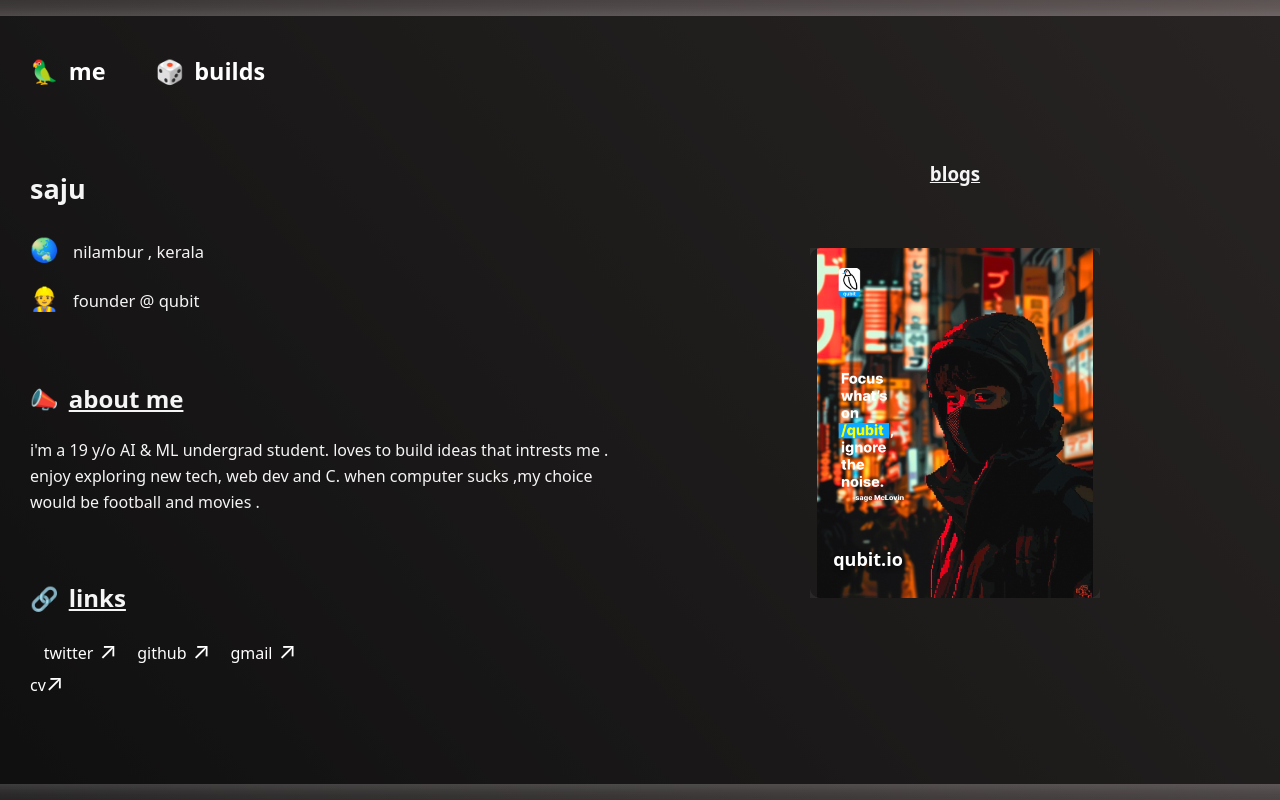
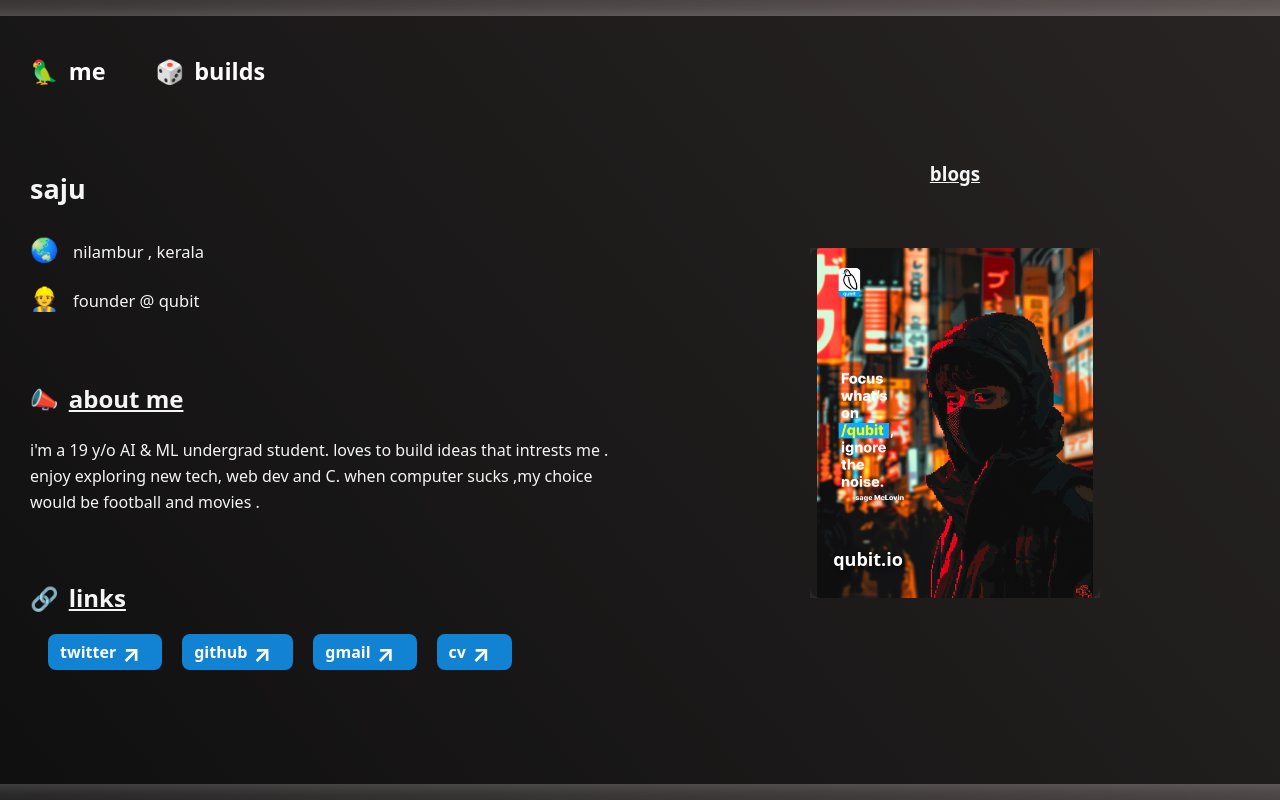
Before and after one commit to iam-saju/saju.me, a plain HTML site: page index.html in a window 1280 px wide. Shown: the top 800 px of the page. Drawn offline with Linux system fonts and the light colour scheme.

Commit message:
added styles to links

```diff
--- a/htm.css
+++ b/htm.css
@@ -9,6 +9,7 @@ html, body {
     color:whitesmoke;
     overflow:unset;
     font-family: system-ui, -apple-system, BlinkMacSystemFont, 'Segoe UI', Roboto, Oxygen, Ubuntu, Cantarell, 'Open Sans', 'Helvetica Neue', sans-serif;
+    font-weight: 500;
 }
 
 .display{
@@ -60,8 +61,6 @@ html, body {
     color: #12d218; /* Tomato color on hover */
 }
 
-
-
 .display .canvas{
     margin-left: 90px;
     margin-top: 43px;
@@ -100,7 +99,7 @@ html, body {
 .contact{
     padding: 0;
     height:50px;
-    width: 300px;
+    width: 500px;
 
 }
 
@@ -111,6 +110,7 @@ html, body {
     flex-direction: row;
     color: white;
     margin-top: 10px;
+
 }
 
 .contact span a {
@@ -128,6 +128,38 @@ html, body {
     color: rgb(0, 123, 255);
 
 }
+
+.contact .links span {
+    margin: 0 10px; /* spacing between links */
+}
+
+.link {
+    display: flex;                /* Enable flexbox */
+    align-items: center;          /* Vertically align items */
+    justify-content: center;
+    font-weight: bold;
+    background-color: #1282d2;
+    text-align: center;
+    padding: 1px 12px;
+    border-radius: 8px;
+    text-decoration: none;
+    color: rgb(255, 255, 255);
+    transition: background-color 0.3s ease;
+
+}
+
+.link .logo {
+    margin-left: 5px;
+    margin-right:2px; /* Space between text and symbol */
+}
+
+
+.link:hover {
+    background-color: #00ff08;
+
+}
+
+
 
 .blog{
     background-color: #47353500;
--- a/index.html
+++ b/index.html
@@ -42,12 +42,13 @@
 
             <div class="contact">
                 <div class="links">
-                    <span><a href="https://x.com/Saju_b_">twitter<span class="logo">&#x2197;</span></a></span>
-                    <span><a href="https://github.com/iam-saju">github<span class="logo">&#x2197;</span></a></span>
-                    <span><a href="https://gmail.com">gmail<span class="logo">&#x2197;</span></a></span></div></span>
-                    <span><a href="files/cv.pdf">cv<span class="logo">&#x2197;</span></a></span></div></span>
+                    <span><a href="https://x.com/Saju_b_" class="link" >twitter<span class="logo">&#x2197;</span></a></span>
+                    <span><a href="https://github.com/iam-saju" class="link" >github<span class="logo">&#x2197;</span></a></span>
+                    <span><a href="mailto:youremail@gmail.com" class="link" >gmail<span class="logo">&#x2197;</span></a></span>
+                    <span><a href="files/cv.pdf" class="link" target="_blank">cv<span class="logo">&#x2197;</span></a></span>
                 </div>
             </div>
+
 
 
             <div class="blog">
```
